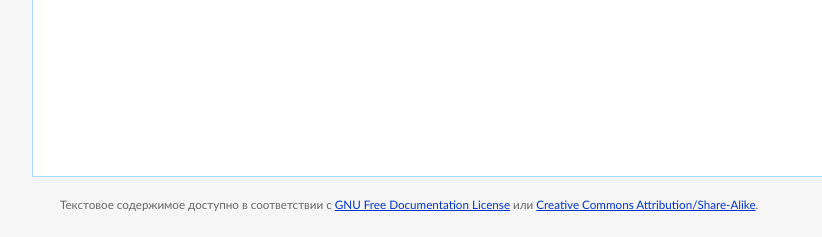
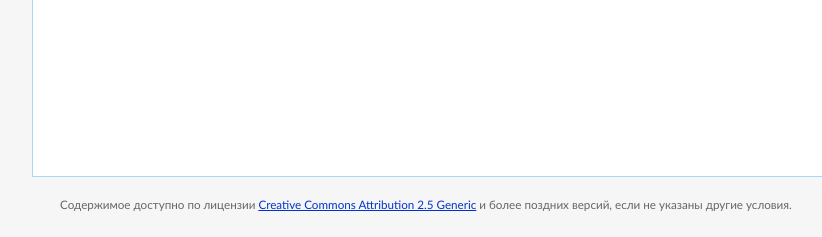
Before and after one commit to wikimedia-ru/wikimedia.ru-old-django, a Django app: template templates/pages/index.html in a window 1280 px wide. Shown: the part 564-801 px from the top of the page, without its empty margins (128-950 px from the left). Run offline with Django 3.2, Linux system fonts and the light colour scheme; the template is opened without the code that fills it, so the values that code supplies are empty; parts of the project's set-up code (start-up, migrations or seed data) failed here and were passed over; some libraries are stand-ins or nearby versions.

Commit message:
Change base license to cc-by-2.5

```diff
--- a/templates/base.html
+++ b/templates/base.html
@@ -44,7 +44,7 @@
 		</article>
 	</div>
 	<footer>
-		Текстовое содержимое доступно в соответствии с <a href="http://www.gnu.org/copyleft/fdl.html">GNU Free Documentation License</a> или <a href="http://creativecommons.org/licenses/by-sa/3.0/">Creative Commons Attribution/Share-Alike</a>.
+		Содержимое доступно по лицензии <a href="//creativecommons.org/licenses/by/2.5/deed.ru">Creative Commons Attribution 2.5 Generic</a> и более поздних версий, если не указаны другие условия.
 	</footer>
 </body>
 </html>
```
